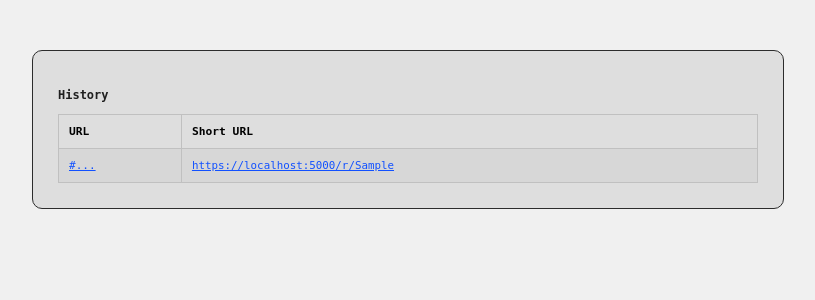
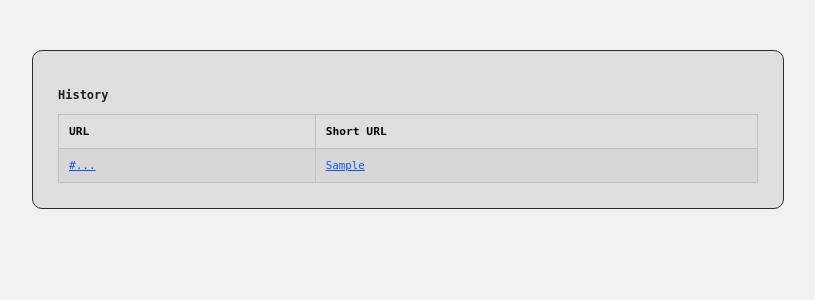
Before and after one commit to AvirukBasak/flask-url-shortner, a Flask app: page /history in a window 1280 px wide. Shown: the top 300 px of the page, without its empty margins (232-1047 px from the left). Run offline with Flask 3, Linux system fonts and the light colour scheme; a user stored in the database is signed in; tables that the repository leaves empty hold one stand-in row (values such as "Sample post"); parts of the project's set-up code (start-up, migrations or seed data) failed here and were passed over.

Commit message:
history: shortlink is provided by backend

```diff
--- a/templates/history.html
+++ b/templates/history.html
@@ -36,11 +36,11 @@
     <th>URL</th>
     <th>Short URL</th>
   </tr>
-  {% for (orig, key) in res.content %}
+  {% for (orig, short) in res.content %}
   <tr>
     <td class="left"><a href="{{ orig }}" target="_blank">{{ orig[:20] }}...</a></td>
     <td class="right"><span>
-      <a href="/r/{{ key }}" target="_blank">https://localhost:5000/r/{{ key }}</a>
+      <a href="/r/{{ short }}" target="_blank">{{ short }}</a>
     </span></td>
   </tr>
   {% endfor %}
```
